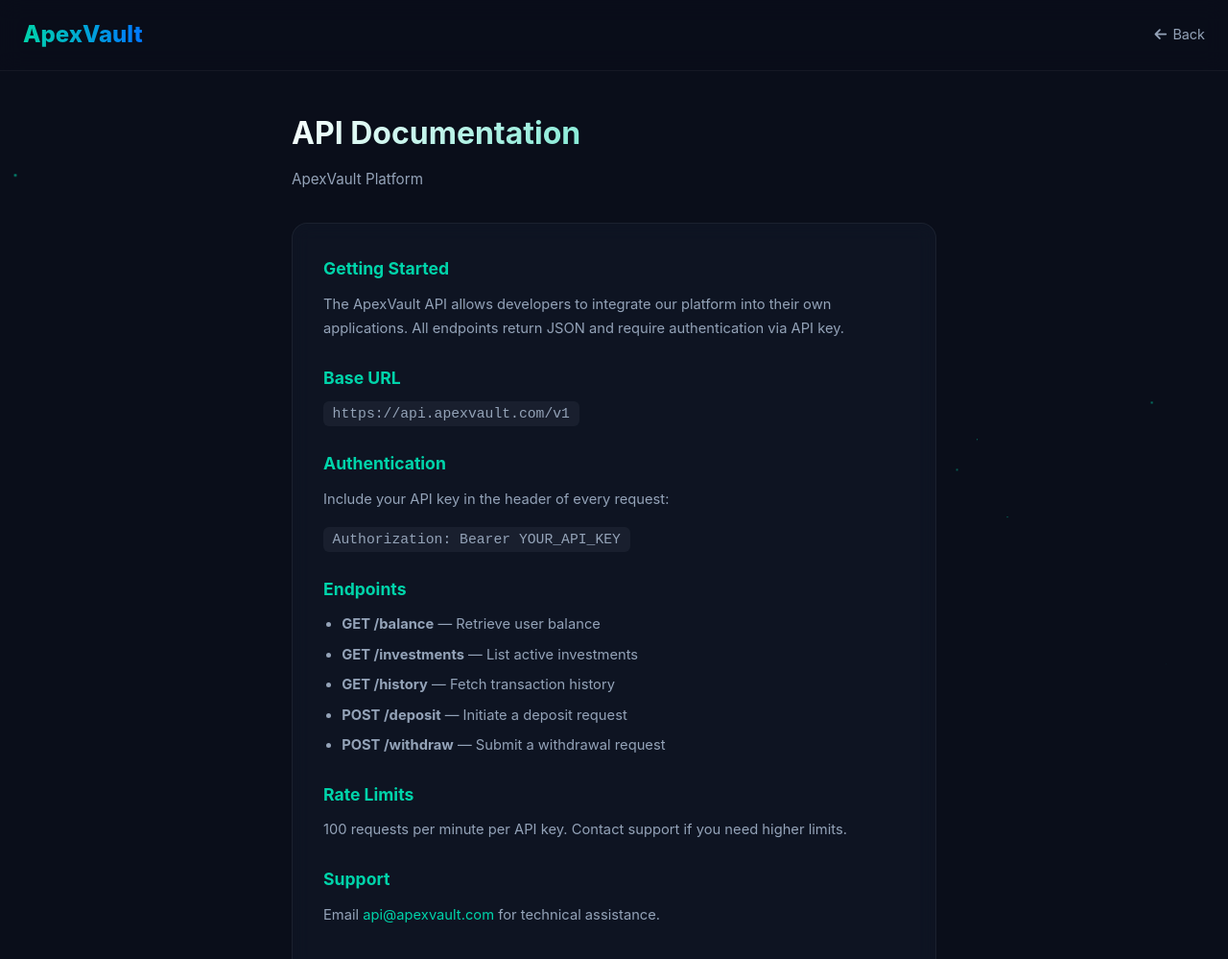
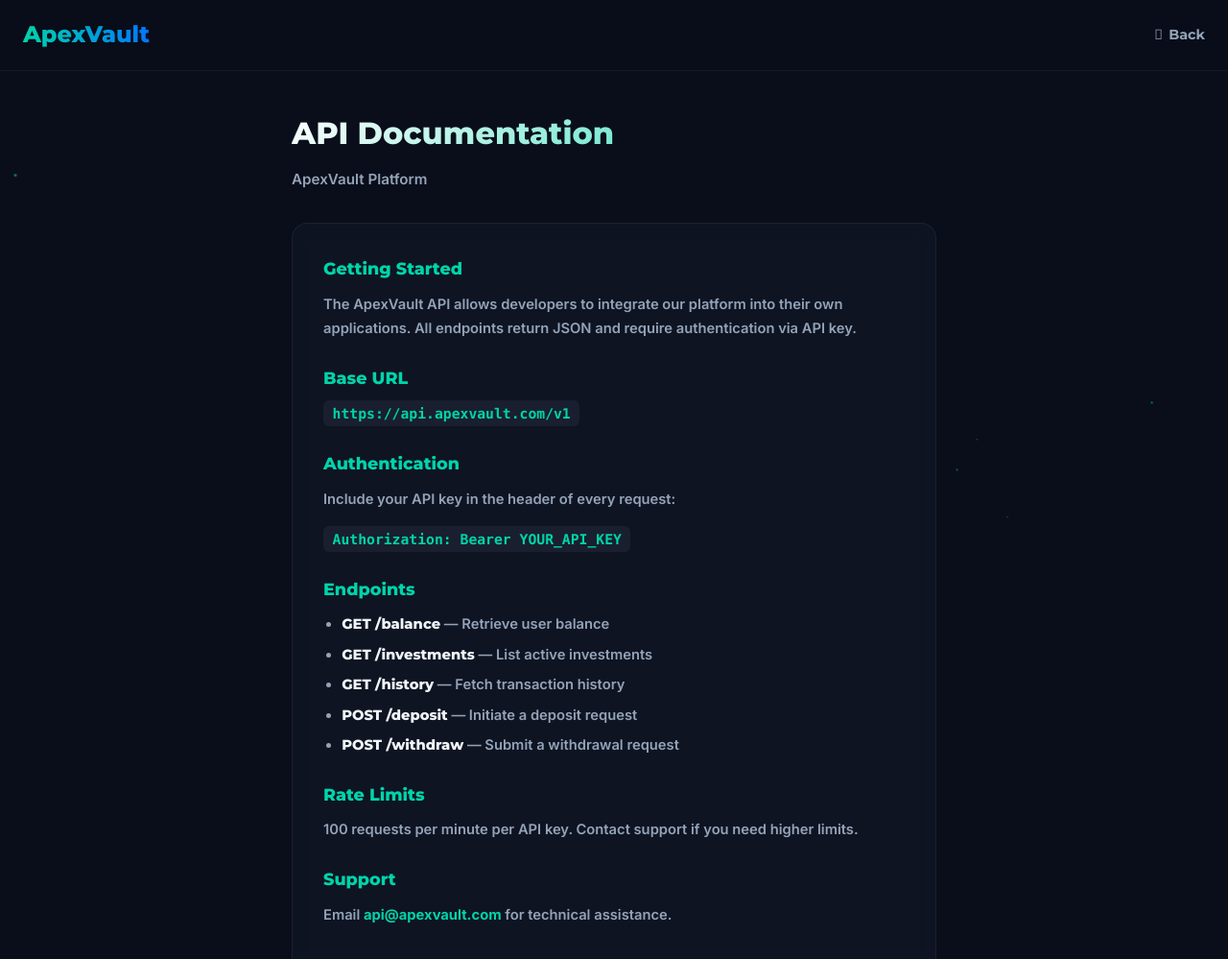
Before and after one commit to smartinvestItn1/ApexVault, a plain HTML site: page api.html in a window 1280 px wide. Shown: the top 999 px of the page at 96% size. Drawn offline with Linux system fonts and the light colour scheme.

Commit message:
Enhance styling with Google Fonts and bold text
Added Google Fonts and updated font styles throughout the document.

```diff
--- a/api.html
+++ b/api.html
@@ -5,6 +5,12 @@
   <meta name="viewport" content="width=device-width, initial-scale=1.0, maximum-scale=1.0, user-scalable=no">
   <title>API Documentation - ApexVault</title>
   <link rel="stylesheet" href="https://cdnjs.cloudflare.com/ajax/libs/font-awesome/6.4.0/css/all.min.css">
+
+  <!-- ===== GOOGLE FONTS ===== -->
+  <link rel="preconnect" href="https://fonts.googleapis.com">
+  <link rel="preconnect" href="https://fonts.gstatic.com" crossorigin>
+  <link href="https://fonts.googleapis.com/css2?family=Inter:wght@400;500;600;700;800;900&family=Montserrat:wght@400;500;600;700;800;900&family=Oswald:wght@400;500;600;700&display=swap" rel="stylesheet">
+
   <style>
     :root {
       --bg: #0a0e1a;
@@ -16,8 +22,36 @@
       --text-muted: #94a3b8;
     }
     * { margin: 0; padding: 0; box-sizing: border-box; }
+
+    /* ===== FONT FAMILY + BOLD EVERYTHING ===== */
+    body, p, span, a, li, div, button, input, textarea, label, small, strong, em, b, i, u, td, th, figcaption, blockquote, cite, dfn, abbr, q, sub, sup, mark, ins, del, time, data {
+      font-family: 'Inter', 'Segoe UI', system-ui, sans-serif !important;
+      font-weight: 700 !important;
+    }
+    h1, h2, h3, h4, h5, h6,
+    .logo, .page-title, .content-box h3,
+    .back-btn, .footer {
+      font-family: 'Montserrat', 'Inter', sans-serif !important;
+      font-weight: 800 !important;
+    }
+    /* Code elements stay monospace but bold */
+    code, pre, samp, kbd, var {
+      font-family: 'SF Mono', 'Fira Code', 'Consolas', 'Monaco', monospace !important;
+      font-weight: 700 !important;
+    }
+    /* Muted text slightly lighter but still bold */
+    .page-subtitle, .content-box p, .content-box ul, .content-box li,
+    .footer, .back-btn, .text-muted {
+      font-family: 'Inter', 'Segoe UI', sans-serif !important;
+      font-weight: 600 !important;
+    }
+    /* Headings extra bold */
+    .page-title, .content-box h3 {
+      font-family: 'Montserrat', sans-serif !important;
+      font-weight: 800 !important;
+    }
+
     body {
-      font-family: -apple-system, BlinkMacSystemFont, 'Segoe UI', Roboto, sans-serif;
       background: var(--bg);
       color: var(--text);
       line-height: 1.7;
@@ -55,17 +89,21 @@
       display: flex; align-items: center; justify-content: space-between;
     }
     .logo {
-      font-size: 1.5rem; font-weight: 800;
+      font-size: 1.5rem;
       background: linear-gradient(90deg, var(--gradient-start), var(--gradient-end));
       -webkit-background-clip: text; -webkit-text-fill-color: transparent;
       background-clip: text; text-decoration: none;
       cursor: pointer; transition: transform 0.3s;
+      font-family: 'Montserrat', sans-serif !important;
+      font-weight: 800 !important;
     }
     .logo:hover { transform: scale(1.05); }
     .back-btn {
       color: var(--text-muted); text-decoration: none;
       font-size: 0.9rem; display: flex; align-items: center; gap: 0.4rem;
       transition: color 0.2s;
+      font-family: 'Montserrat', sans-serif !important;
+      font-weight: 700 !important;
     }
     .back-btn:hover { color: var(--accent); }
 
@@ -78,9 +116,13 @@
       font-size: 2rem; margin-bottom: 0.5rem;
       background: linear-gradient(135deg, #fff, var(--accent));
       -webkit-background-clip: text; -webkit-text-fill-color: transparent;
+      font-family: 'Montserrat', sans-serif !important;
+      font-weight: 800 !important;
     }
     .page-subtitle {
       color: var(--text-muted); font-size: 0.95rem; margin-bottom: 2rem;
+      font-family: 'Inter', sans-serif !important;
+      font-weight: 600 !important;
     }
     .content-box {
       background: var(--card-bg);
@@ -91,28 +133,49 @@
     .content-box h3 {
       font-size: 1.1rem; color: var(--accent);
       margin: 1.5rem 0 0.6rem;
+      font-family: 'Montserrat', sans-serif !important;
+      font-weight: 800 !important;
     }
     .content-box h3:first-child { margin-top: 0; }
     .content-box p {
       color: var(--text-muted); font-size: 0.92rem;
       margin-bottom: 1rem;
+      font-family: 'Inter', sans-serif !important;
+      font-weight: 600 !important;
     }
     .content-box ul {
       color: var(--text-muted); font-size: 0.92rem;
       padding-left: 1.2rem; margin-bottom: 1rem;
+      font-family: 'Inter', sans-serif !important;
+      font-weight: 600 !important;
     }
     .content-box li { margin-bottom: 0.4rem; }
     .content-box a { color: var(--accent); text-decoration: none; }
     .content-box a:hover { text-decoration: underline; }
+    .content-box strong {
+      font-family: 'Montserrat', sans-serif !important;
+      font-weight: 800 !important;
+      color: var(--text);
+    }
+    .content-box code {
+      background: rgba(255,255,255,0.05);
+      padding: 0.3rem 0.6rem;
+      border-radius: 6px;
+      font-family: 'SF Mono', 'Fira Code', 'Consolas', monospace !important;
+      font-weight: 700 !important;
+      color: var(--accent);
+    }
 
     .footer {
       position: relative; z-index: 1;
       text-align: center; padding: 2rem 1rem;
       color: var(--text-muted); font-size: 0.8rem;
       border-top: 1px solid rgba(255,255,255,0.05);
+      font-family: 'Inter', sans-serif !important;
+      font-weight: 600 !important;
     }
-
   </style>
+<base target="_blank">
 </head>
 <body>
   <div class="particles-container" id="particles"></div>
@@ -130,11 +193,11 @@
       <p>The ApexVault API allows developers to integrate our platform into their own applications. All endpoints return JSON and require authentication via API key.</p>
 
       <h3>Base URL</h3>
-<p><code style="background:rgba(255,255,255,0.05);padding:0.3rem 0.6rem;border-radius:6px;font-family:monospace;">https://api.apexvault.com/v1</code></p>
+      <p><code>https://api.apexvault.com/v1</code></p>
 
       <h3>Authentication</h3>
       <p>Include your API key in the header of every request:</p>
-<p><code style="background:rgba(255,255,255,0.05);padding:0.3rem 0.6rem;border-radius:6px;font-family:monospace;">Authorization: Bearer YOUR_API_KEY</code></p>
+      <p><code>Authorization: Bearer YOUR_API_KEY</code></p>
 
       <h3>Endpoints</h3>
       <ul>
@@ -154,7 +217,7 @@
   </main>
 
   <footer class="footer">
-    © 2026 ApexVault. All rights reserved.
+    &#169; 2026 ApexVault. All rights reserved.
   </footer>
 
   <script>
```
Lines whose indentation alone changed are shown as unchanged.
